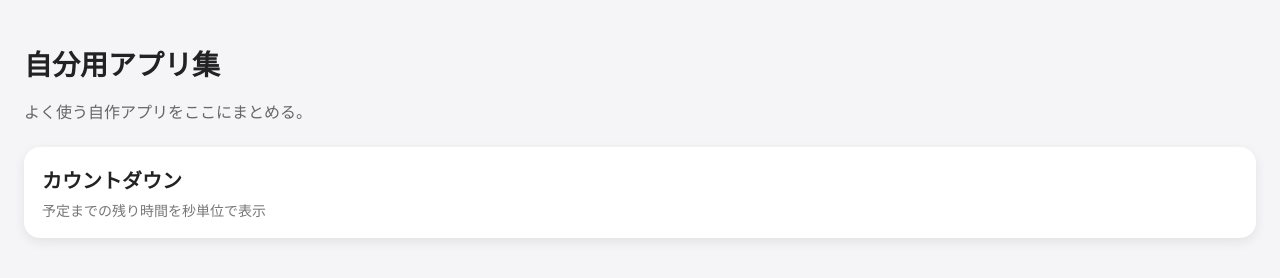
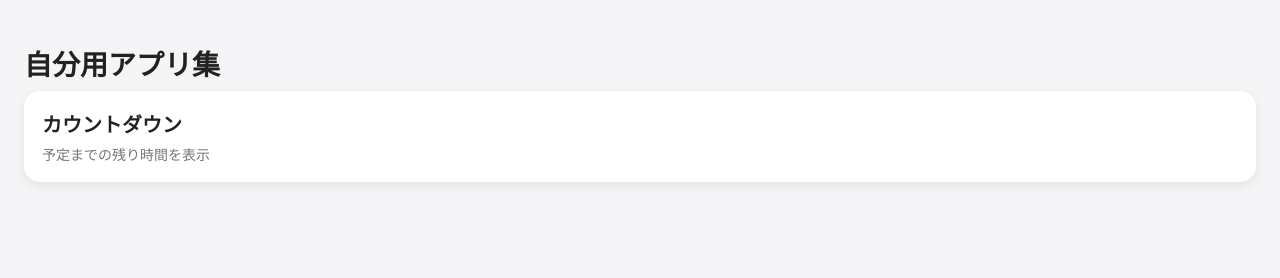
Before and after one commit to yamapana/my-site, a plain HTML site: page index.html in a window 1280 px wide. Drawn offline with Linux system fonts and the light colour scheme.

Commit message:
Update index.html

```diff
--- a/index.html
+++ b/index.html
@@ -54,12 +54,11 @@
 <body>
 
   <h1>自分用アプリ集</h1>
-  <p>よく使う自作アプリをここにまとめる。</p>
 
   <div class="app-list">
     <a class="app-card" href="./countdown/">
       <h2>カウントダウン</h2>
-      <span>予定までの残り時間を秒単位で表示</span>
+      <span>予定までの残り時間を表示</span>
     </a>
   </div>
 
```
